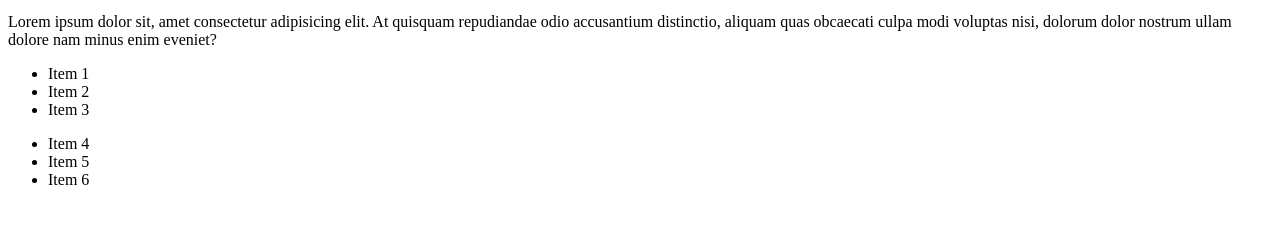
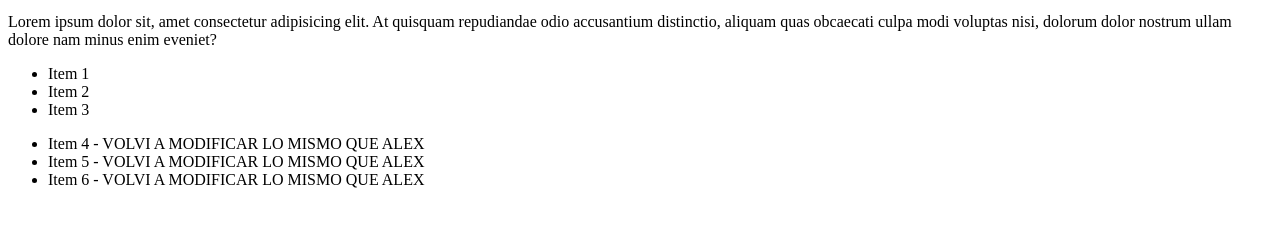
Before and after one commit to aalesann/tlp1-intro-git-github, a plain HTML site: page index.html in a window 1280 px wide. Shown: the part 119-346 px from the top of the page. Drawn offline with Linux system fonts and the light colour scheme.

Commit message:
Nueva modificación

```diff
--- a/index.html
+++ b/index.html
@@ -16,9 +16,9 @@
         <li>Item 3</li>
     </ul>
     <ul>
-        <li>Item 4</li>
-        <li>Item 5</li>
-        <li>Item 6</li>
+        <li>Item 4 - VOLVI A MODIFICAR LO MISMO QUE ALEX </li>
+        <li>Item 5 - VOLVI A MODIFICAR LO MISMO QUE ALEX </li>
+        <li>Item 6 - VOLVI A MODIFICAR LO MISMO QUE ALEX </li>
     </ul>
 </body>
 </html>
```
